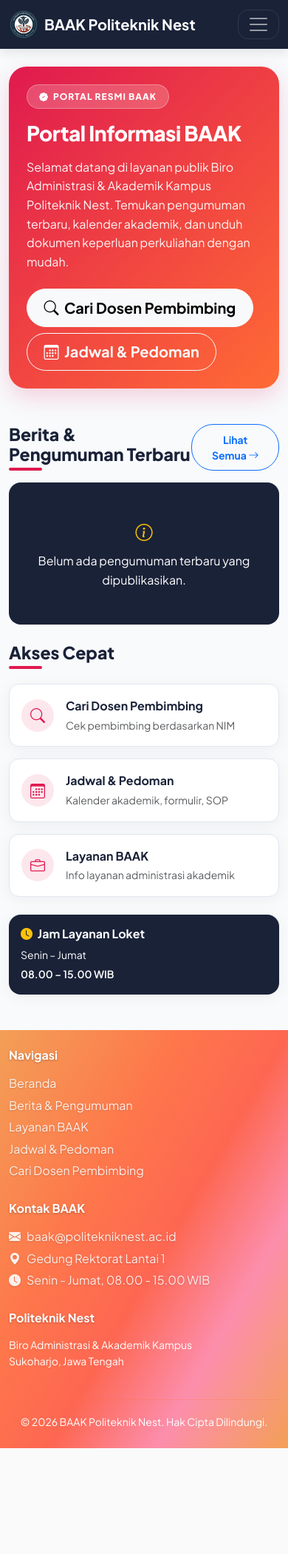
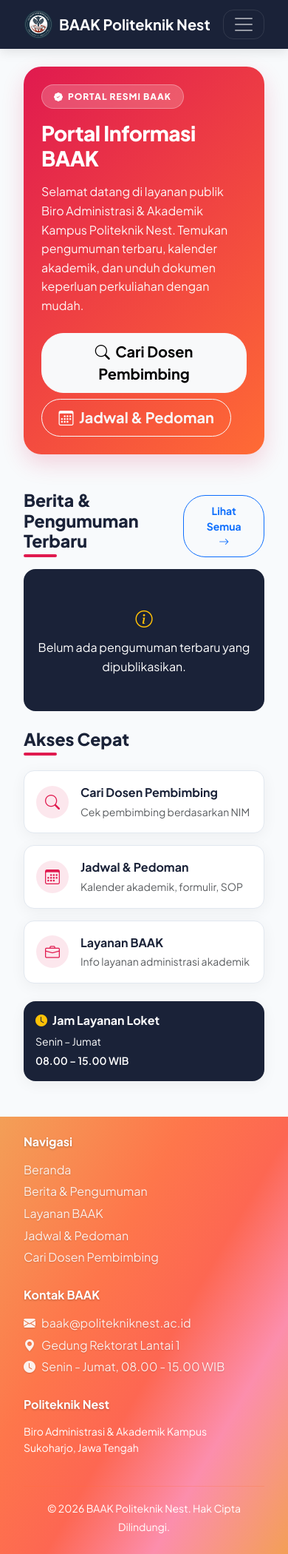
Before and after one commit to Bayu274/BAAK-PolNest, a PHP site: page / in a window 390 px wide. Shown: the whole page at 74% size. Before the commit the page ends 1957 px from the top, so only its background shows below. Run offline with PHP 8.4, Linux system fonts and the light colour scheme; data that the repository does not hold is empty.

Commit message:
Fix hero banner border radius and update design system

```diff
--- a/assets/css/design-system.css
+++ b/assets/css/design-system.css
@@ -343,3 +343,99 @@ main .card.bg-dark svg {
 .news-grid > div:nth-child(4n+4) .card-img-top.bg-secondary {
     background: var(--nest-gradient-hero) !important; /* gradient magenta-oranye */
 }
+/* ============================================================
+   16. FLUID FULL-WIDTH RESPONSIVE (INSPIRASI BAAK GUNADARMA)
+   ============================================================ */
+
+/* Menghilangkan margin bawaan & scrollbar horizontal */
+html, body {
+    width: 100% !important;
+    max-width: 100% !important;
+    overflow-x: hidden !important;
+}
+
+/* Memaksa semua container agar melebar 100% dari lebar layar */
+.container,
+.container-fluid,
+header,
+main,
+footer,
+section,
+.navbar-nest,
+.topbar-nest,
+.ticker-nest {
+    width: 100% !important;
+    max-width: 100% !important;
+    padding-left: 2.5rem !important;
+    padding-right: 2.5rem !important;
+}
+
+/* Menghapus border-radius pada Hero Banner agar menyatu penuh hingga tepi layar */
+.hero-nest {
+    width: 100% !important;
+    border-radius: 0 !important;
+}
+
+/* Menyesuaikan jarak padding untuk layar kecil/HP */
+@media (max-width: 768px) {
+    .container,
+    .container-fluid,
+    header,
+    main,
+    footer,
+    section,
+    .navbar-nest,
+    .topbar-nest,
+    .ticker-nest {
+        padding-left: 1rem !important;
+        padding-right: 1rem !important;
+    }
+}
+/* ============================================================
+   16. FLUID FULL-WIDTH RESPONSIVE (INSPIRASI BAAK GUNADARMA)
+   ============================================================ */
+
+/* Menghilangkan margin bawaan & scrollbar horizontal */
+html, body {
+    width: 100% !important;
+    max-width: 100% !important;
+    overflow-x: hidden !important;
+}
+
+/* Memaksa semua container agar melebar 100% dari lebar layar */
+.container,
+.container-fluid,
+header,
+main,
+footer,
+section,
+.navbar-nest,
+.topbar-nest,
+.ticker-nest {
+    width: 100% !important;
+    max-width: 100% !important;
+    padding-left: 2.5rem !important;
+    padding-right: 2.5rem !important;
+}
+
+/* Hero Banner melengkung halus di keempat sudutnya */
+.hero-nest {
+    width: 100% !important;
+    border-radius: var(--nest-radius-lg) !important; /* Melengkung 24px sesuai design system */
+}
+
+/* Menyesuaikan jarak padding untuk layar kecil/HP */
+@media (max-width: 768px) {
+    .container,
+    .container-fluid,
+    header,
+    main,
+    footer,
+    section,
+    .navbar-nest,
+    .topbar-nest,
+    .ticker-nest {
+        padding-left: 1rem !important;
+        padding-right: 1rem !important;
+    }
+}
```
